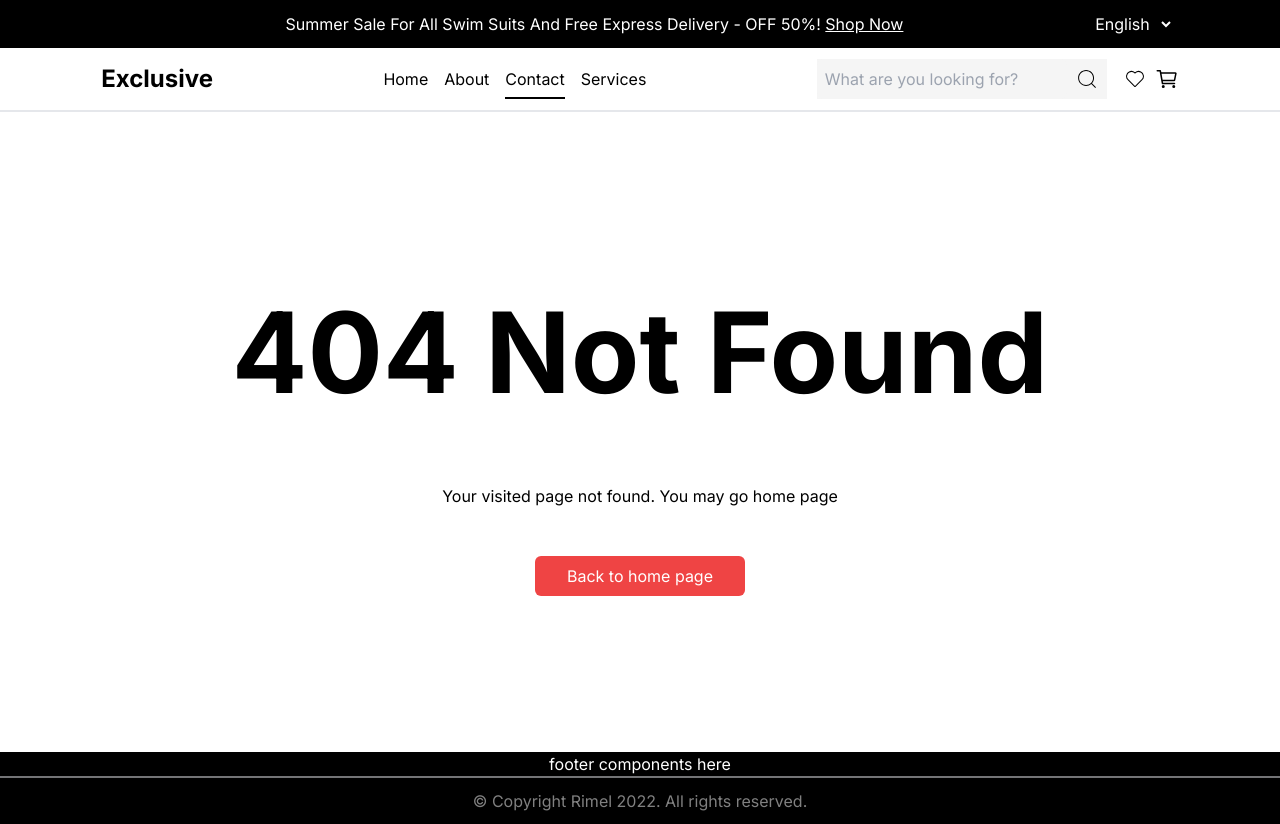
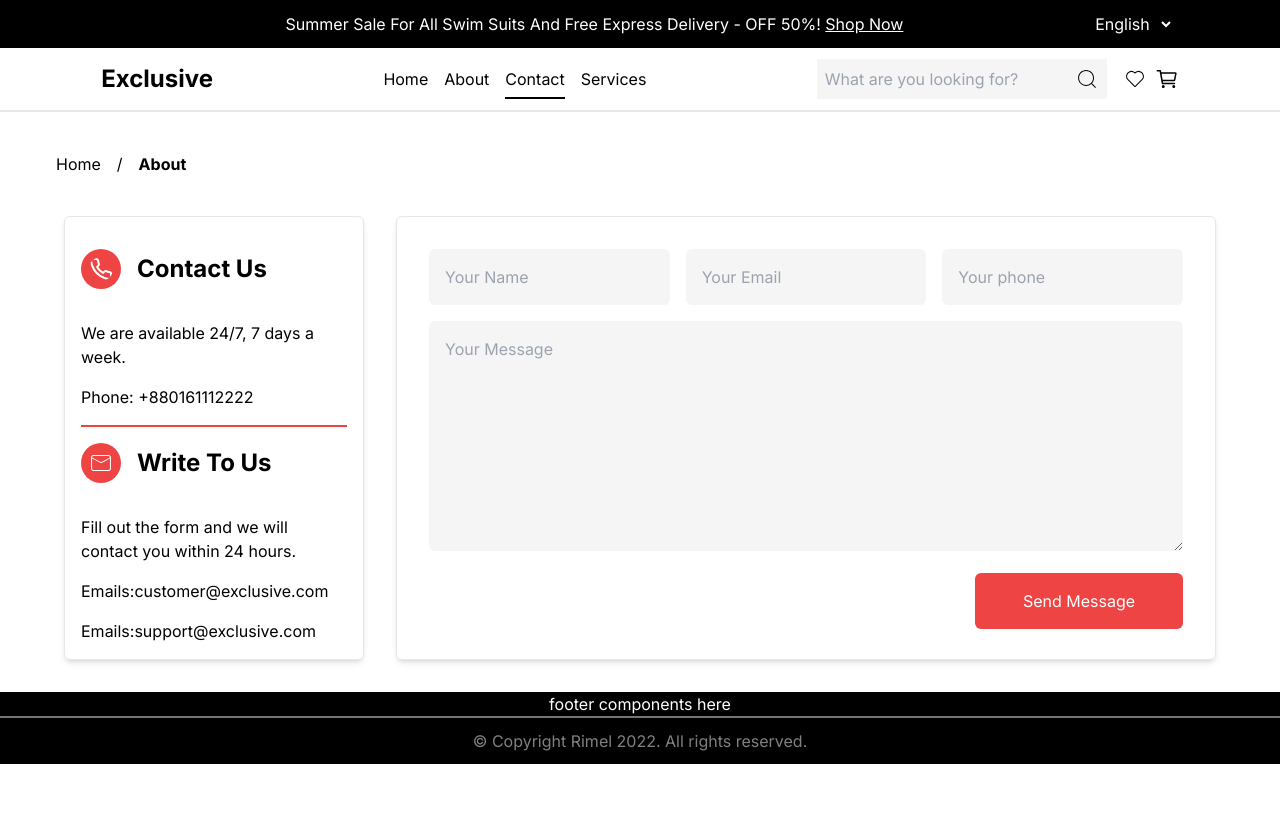
Before and after one commit to RupaakSrinivas/peritys-frontend-task, a Next.js app: page /contact in a window 1280 px wide. Before the commit this address had no page. After the commit the page ends 800 px from the top, so only its background shows below. Built offline with nearby package versions, Linux system fonts and the light colour scheme.

Commit message:
feat: add contact page

```diff
--- a/src/app/about/page.tsx
+++ b/src/app/about/page.tsx
@@ -1,6 +1,9 @@
 "use client";
 import pageNavigation from "@/components/pageNavigation";
 import { CiShop, CiDollar, CiShoppingBasket, CiBag1 } from "react-icons/ci";
+import { LiaShippingFastSolid } from "react-icons/lia";
+import { RiCustomerServiceLine } from "react-icons/ri";
+import { GoShieldCheck } from "react-icons/go";
 import Image from "next/image";
 import { IconType } from "react-icons";
 import { useState } from "react";
@@ -14,6 +17,7 @@ interface statCardProps {
   image: IconType;
   value: string;
   desc: string;
+  border: boolean;
 }
 
 interface PersonCardProps {
@@ -27,7 +31,9 @@ function StatCard(data: statCardProps) {
   return (
     <div
       id="card"
-      className="w-[270px] h-[230px] border border-opacity-30 border-black flex flex-col items-center justify-around hover:bg-red-500 hover:text-white rounded-md"
+      className={`w-[270px] h-[200px] ${
+        data.border ? "border border-opacity-30 border-black" : ""
+      } flex flex-col items-center justify-around hover:bg-red-500 hover:text-white rounded-md`}
       onMouseOver={() => {
         setHover(true);
       }}
@@ -44,15 +50,15 @@ function StatCard(data: statCardProps) {
       >
         <data.image />
       </div>
-      <h1 className="font-bold text-[1.5rem]">{data.value}</h1>
-      <p className="text-[0.75rem]">{data.desc}</p>
+      <h1 className="font-bold text-[1.25rem]">{data.value}</h1>
+      <p className="text-[1rem]">{data.desc}</p>
     </div>
   );
 }
 
 function PersonCard(data: PersonCardProps) {
   return (
-    <div className="flex flex-col items-center justify-center w-[250px]">
+    <div className="flex flex-col items-center justify-center w-[360px]">
       <Image src={data.image} alt="About Image" width={370} height={430} />
       <div className="flex flex-col gap-2 w-full max-w-[400px] py-4">
         <h1 className="font-500 mb-4 text-[2rem] md:text-[2rem]">
@@ -96,31 +102,35 @@ export default function About() {
           className="w-full hidden md:block max-w-[40%]"
         />
       </div>
-      <div className="mt-[5rem] mb-4">
-        <div className="flex flex-wrap items-center justify-around gap-4">
+      <div className="mt-[5rem]">
+        <div className="flex flex-wrap items-center justify-center gap-4">
           {StatCard({
             image: CiShop,
             value: "10.5k",
             desc: "Sellers active on our site",
+            border: true,
           })}
           {StatCard({
             image: CiDollar,
             value: "33k",
             desc: "Monthly product sale",
+            border: true,
           })}
           {StatCard({
             image: CiShoppingBasket,
             value: "45.5k",
             desc: "Customer active in our site",
+            border: true,
           })}
           {StatCard({
             image: CiBag1,
             value: "25k",
             desc: "Annual gross sale in our site",
+            border: true,
           })}
         </div>
       </div>
-      <div className="flex flex-wrap items-center justify-center gap-8 mt-[5rem]">
+      <div className="flex flex-wrap items-center justify-center gap-8 my-[5rem]">
         {PersonCard({
           name: "Tom Cruise",
           image: "/person1.png",
@@ -137,6 +147,26 @@ export default function About() {
           desc: "Product Designer",
         })}
       </div>
+      <div className="flex flex-wrap items-center justify-center gap-8 my-[5rem]">
+        {StatCard({
+          image: LiaShippingFastSolid,
+          value: "FREE AND FAST DELIVERY",
+          desc: "Free delivery on all orders over $140",
+          border: false,
+        })}
+        {StatCard({
+          image: RiCustomerServiceLine,
+          value: "24/7 CUSTOMER SERVICE",
+          desc: "Friendly 24/7 customer service",
+          border: false,
+        })}
+        {StatCard({
+          image: GoShieldCheck,
+          value: "MONEY BACK GUARANTEE",
+          desc: "We return money within 30 days",
+          border: false,
+        })}
+      </div>
     </div>
   );
 }
--- /dev/null
+++ b/src/app/contact/page.tsx
@@ -0,0 +1,130 @@
+"use client";
+import pageNavigation from "@/components/pageNavigation";
+import { MouseEvent, useState } from "react";
+import { FiPhone } from "react-icons/fi";
+import { CiMail } from "react-icons/ci";
+
+const links = [
+  { name: "Home", url: "/" },
+  { name: "About", url: "/about" },
+];
+
+interface QueryData {
+  name: string;
+  email: string;
+  phone: string;
+  message: string;
+}
+
+export default function Contact() {
+  const [queryData, setQueryData] = useState<QueryData>({
+    name: "",
+    email: "",
+    phone: "",
+    message: "",
+  });
+
+  const handleFormSubmit = async (e: React.MouseEvent<HTMLButtonElement>) => {
+    e.preventDefault();
+    if (
+      queryData.name === "" ||
+      queryData.email === "" ||
+      queryData.phone === ""
+    ) {
+      alert("Please fill out all fields.");
+      return ;
+    }
+    try {
+      const response = await fetch("/api/contact", {
+        method: "POST",
+        headers: {
+          "Content-Type": "application/json",
+        },
+        body: JSON.stringify(queryData),
+      });
+      if (response.ok) {
+        alert("Your message has been sent successfully.");
+      } else {
+        alert("Failed to send message. Please try again later.");
+      }
+    } catch (error) {
+      alert("An error occurred. Please try again later.");
+    }
+  };
+
+  return (
+    <div className="mb-8">
+      {pageNavigation(links)}
+      <div className="flex flex-col md:flex-row gap-8 mx-8 md:mx-16">
+        <div className="flex flex-col items-center justify-center gap-4 border shadow-md w-full max-w-[300px] rounded-md p-4">
+          <div className="border-b-2 border-red-500 w-full py-4 gap-4 flex flex-col">
+            <h1 className="text-2xl font-bold mb-4 flex flex-row gap-4 items-center">
+              <FiPhone className="p-2 bg-red-500 rounded-full text-[2.5rem] text-white" />
+              Contact Us
+            </h1>
+            <p>We are available 24/7, 7 days a week.</p>
+            <p>Phone: +880161112222</p>
+          </div>
+          <div className="w-full gap-4 flex flex-col">
+            <h1 className="text-2xl font-bold mb-4 flex flex-row gap-4 items-center">
+              <CiMail className="p-2 bg-red-500 rounded-full text-[2.5rem] text-white" />
+              Write To Us
+            </h1>
+            <p className="text-wrap">
+              Fill out the form and we will contact you within 24 hours.
+            </p>
+            <p>Emails:customer@exclusive.com</p>
+            <p>Emails:support@exclusive.com</p>
+          </div>
+        </div>
+        <div className="flex flex-col w-full p-8 border shadow-md rounded-md">
+          <form>
+            <div className="flex flex-col md:flex-row items-center justify-center gap-4">
+              <input
+                type="text"
+                placeholder="Your Name"
+                className="bg-[#F5F5F5] p-4 w-full rounded-md"
+                onChange={(e) => {
+                  setQueryData({ ...queryData, name: e.target.value });
+                }}
+              />
+              <input
+                type="text"
+                placeholder="Your Email"
+                className="bg-[#F5F5F5] p-4 w-full rounded-md"
+                onChange={(e) => {
+                  setQueryData({ ...queryData, email: e.target.value });
+                }}
+              />
+              <input
+                type="text"
+                placeholder="Your phone"
+                className="bg-[#F5F5F5] p-4 w-full rounded-md"
+                onChange={(e) => {
+                  setQueryData({ ...queryData, phone: e.target.value });
+                }}
+              />
+            </div>
+            <textarea
+              placeholder="Your Message"
+              className="bg-[#F5F5F5] p-4 w-full rounded-md mt-4 h-full"
+              onChange={(e) => {
+                setQueryData({ ...queryData, message: e.target.value });
+              }}
+            />
+            <div className="w-full flex flex-row items-center justify-end">
+              <button
+                className="bg-red-500 text-white p-4 w-full max-w-52 rounded-md mt-4"
+                onClick={(e: React.MouseEvent<HTMLButtonElement>) => {
+                  handleFormSubmit(e);
+                }}
+              >
+                Send Message
+              </button>
+            </div>
+          </form>
+        </div>
+      </div>
+    </div>
+  );
+}
```
